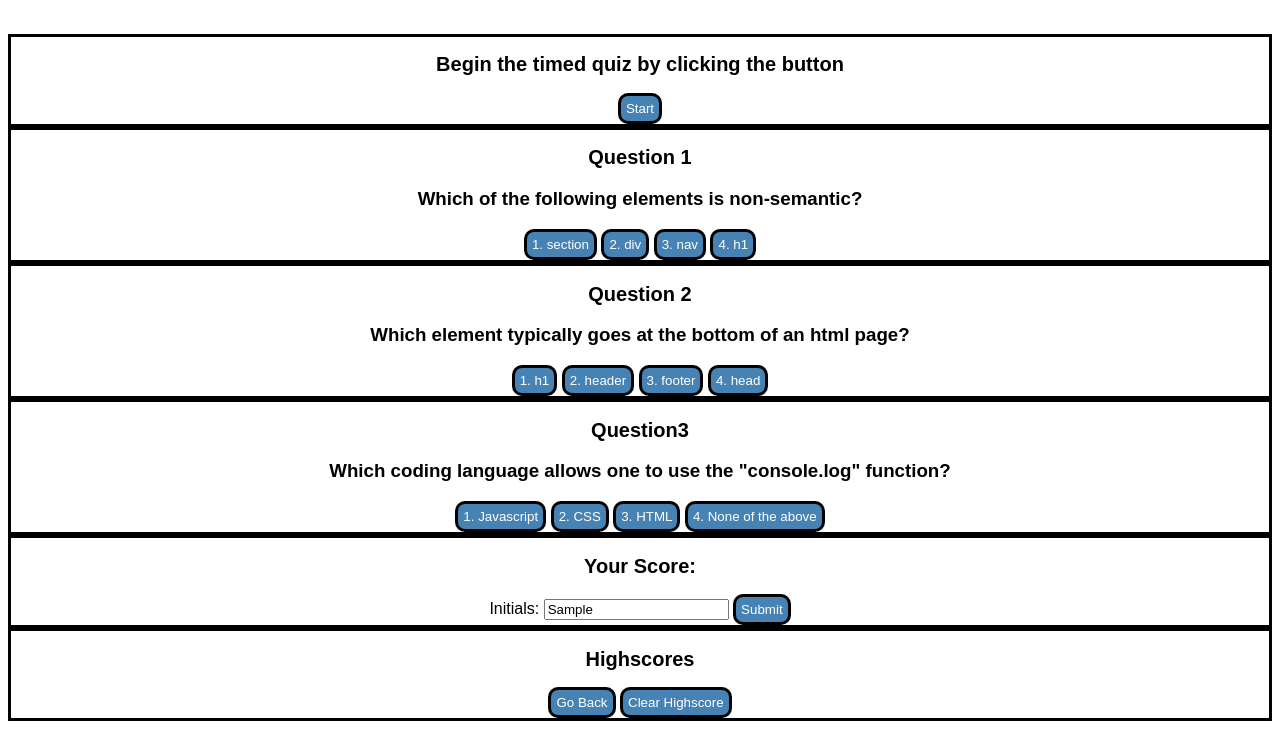
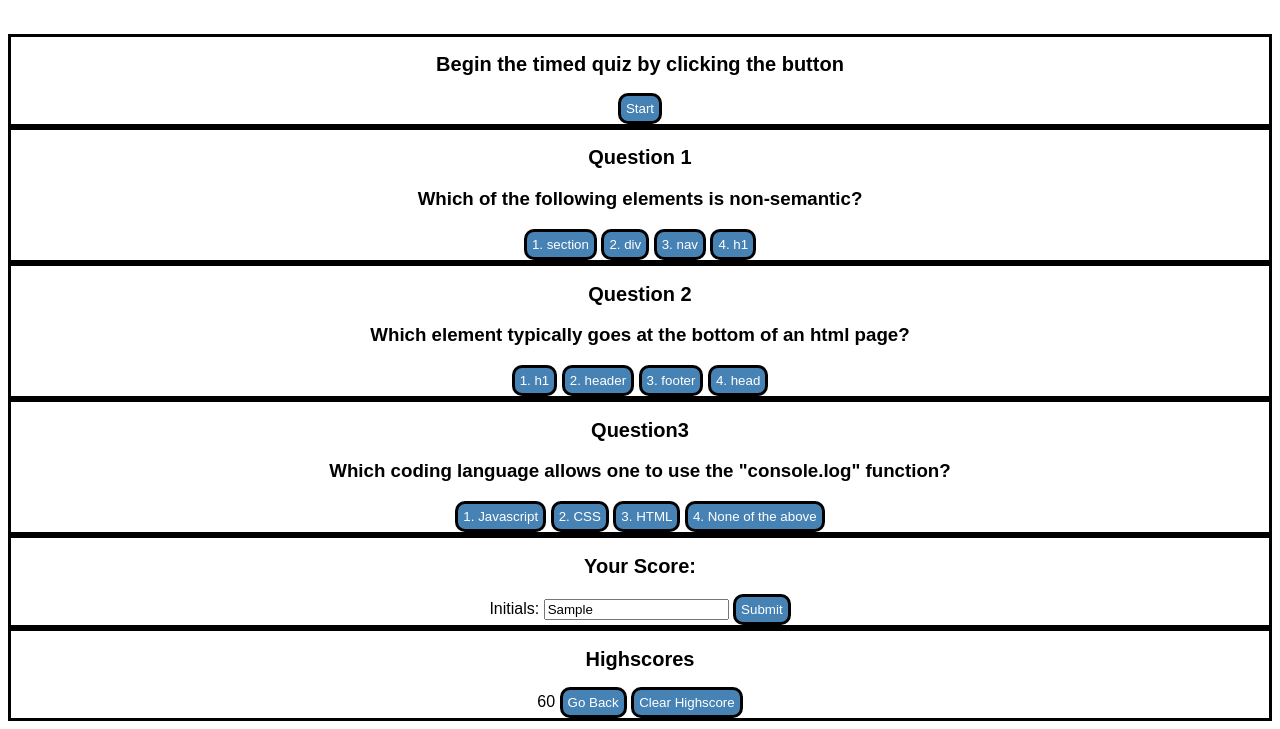
Before and after one commit to JG-77/Timed-Code-QuizJG, a plain HTML site: page index.html in a window 1280 px wide. Both pictures are taken after typing "Sample" into the empty fields and a click on the button "Submit". Shown: the part 148-877 px from the top of the page. Drawn offline with Linux system fonts and the light colour scheme.

Commit message:
attempting to debug hiscore functions.

```diff
--- a/index.html
+++ b/index.html
@@ -62,6 +62,7 @@
 
     <section id="highscore">
         <h2>Highscores</h2>
+        <span id="history"></span>
         <button id="back">Go Back</button>
         <button id="clear">Clear Highscore</button>
     </section>
--- a/script.js
+++ b/script.js
@@ -135,15 +135,19 @@ function saveTime() {
 }
 
 //function for storagelog get item & submit initials
-function storeScore() {
-
+function showScore() {
+    var hiScores = document.querySelector("#history");
+    hiScores.textContent = time;
 }
 
 //event listener for submitting initials
 submitInitials.addEventListener("click", function(event) {
+
     var initialInput = document.querySelector("#initials");
     if (initialInput === ""){
-
+        yourScore.textContent = "Please enter your initials";
+    } else {
+        showScore();
     }
 })
 //function for screen display
```
